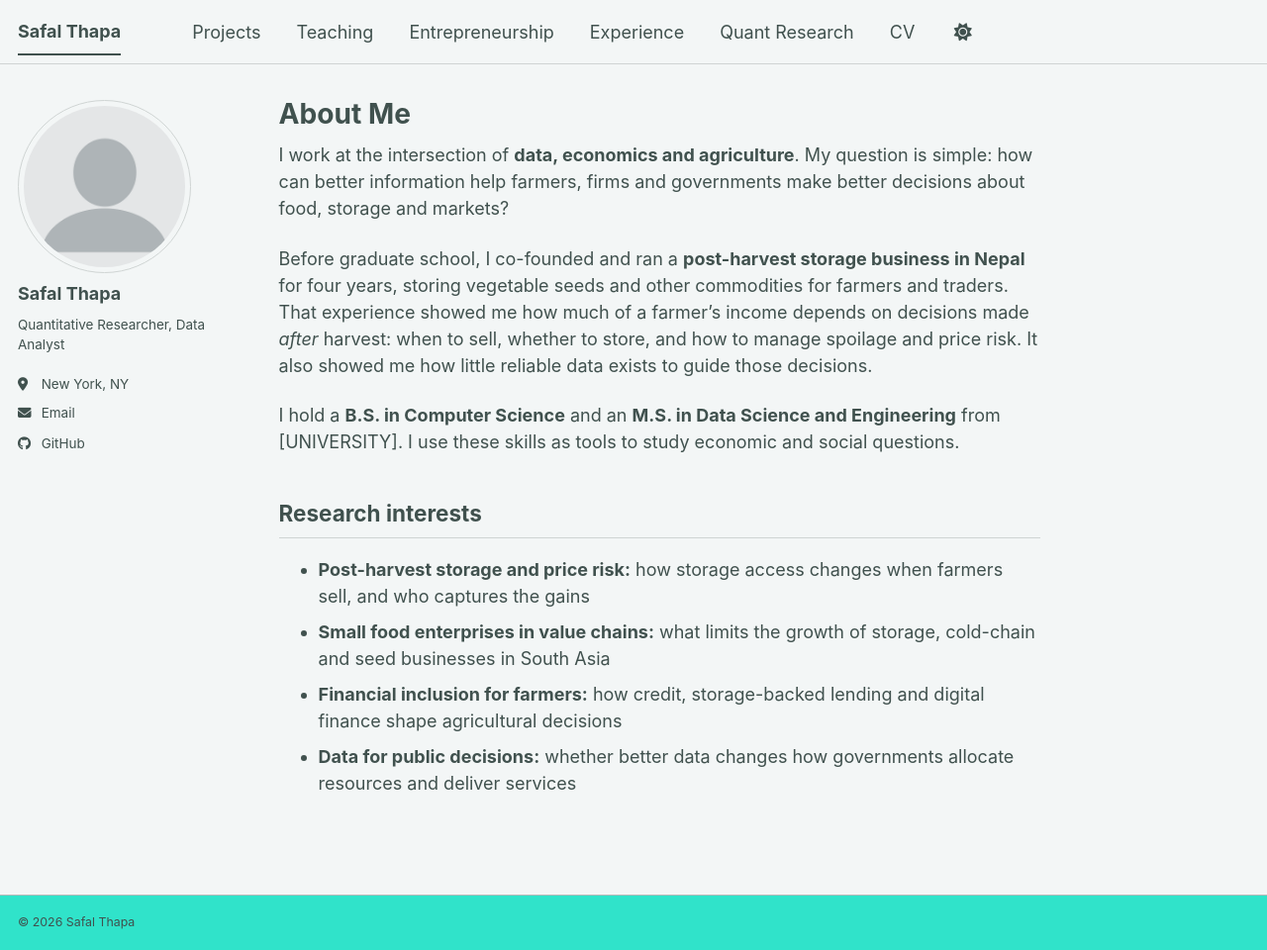
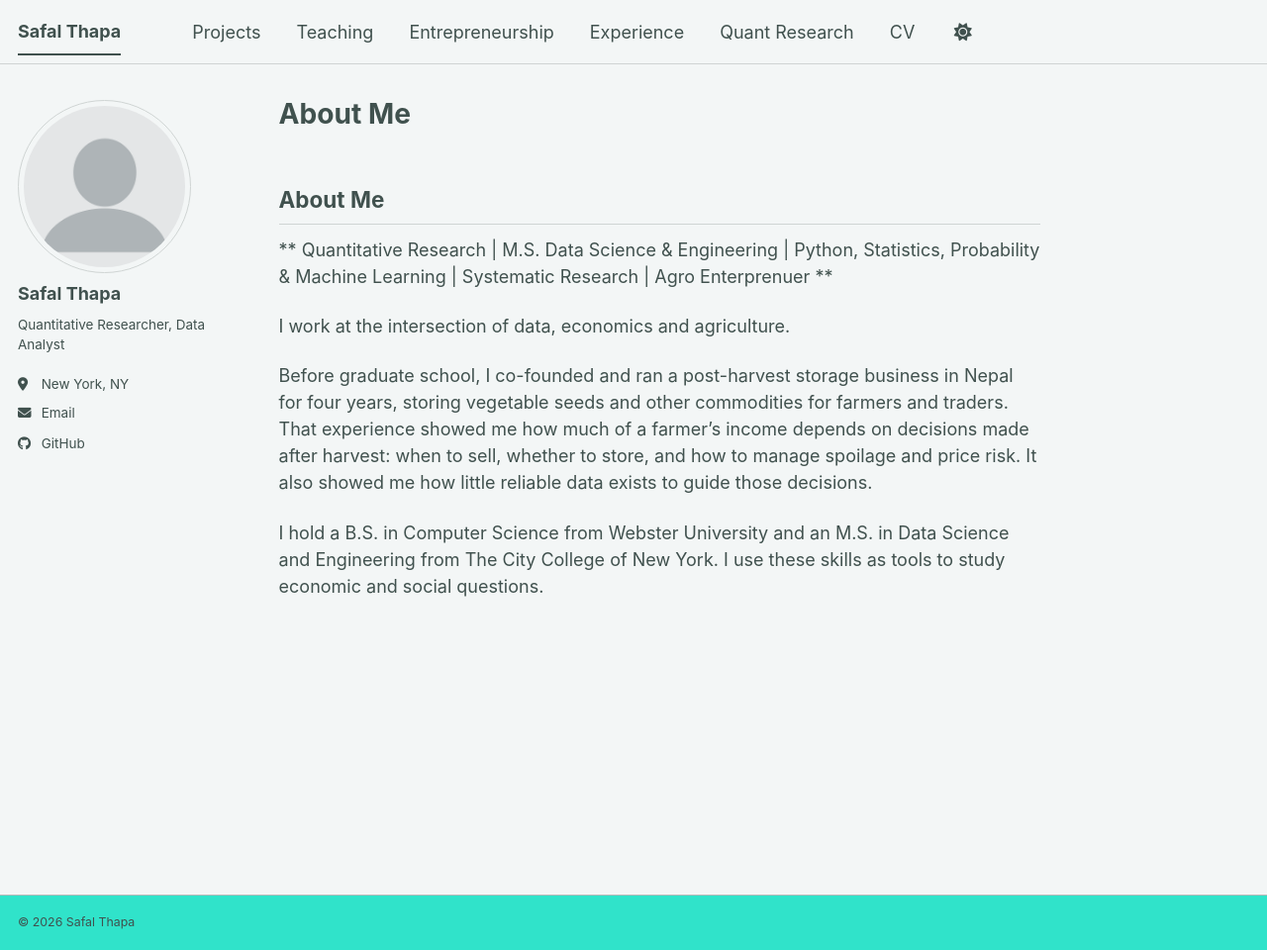
Before and after one commit to SafalThapa17/safalthapa.github.io, a Jekyll site: the page built from _pages/about.md, in a window 1280 px wide and 960 px high. Shown: the whole window at 99% size. Built offline with Jekyll 4.4.1, drawn with Linux system fonts in a browser that asks for light colours; a script bundle is joined from its source files by our own code; a style sheet for code colours, icons or effects is not loaded.

Commit message:
Revise about me section and clarify background
Updated personal information and removed redundant text.

```diff
--- a/_pages/about.md
+++ b/_pages/about.md
@@ -6,16 +6,11 @@ redirect_from:
   - /about/
   - /about.html
 ---
+## About Me
+** Quantitative Research | M.S. Data Science & Engineering | Python, Statistics, Probability & Machine Learning | Systematic Research | Agro Enterprenuer **
 
-I work at the intersection of **data, economics and agriculture**. My question is simple: how can better information help farmers, firms and governments make better decisions about food, storage and markets?
+I work at the intersection of data, economics and agriculture.
 
-Before graduate school, I co-founded and ran a **post-harvest storage business in Nepal** for four years, storing vegetable seeds and other commodities for farmers and traders. That experience showed me how much of a farmer's income depends on decisions made *after* harvest: when to sell, whether to store, and how to manage spoilage and price risk. It also showed me how little reliable data exists to guide those decisions.
+Before graduate school, I co-founded and ran a post-harvest storage business in Nepal for four years, storing vegetable seeds and other commodities for farmers and traders. That experience showed me how much of a farmer’s income depends on decisions made after harvest: when to sell, whether to store, and how to manage spoilage and price risk. It also showed me how little reliable data exists to guide those decisions.
 
-I hold a **B.S. in Computer Science** and an **M.S. in Data Science and Engineering** from [UNIVERSITY]. I use these skills as tools to study economic and social questions.
-
-## Research interests
-
-- **Post-harvest storage and price risk:** how storage access changes when farmers sell, and who captures the gains
-- **Small food enterprises in value chains:** what limits the growth of storage, cold-chain and seed businesses in South Asia
-- **Financial inclusion for farmers:** how credit, storage-backed lending and digital finance shape agricultural decisions
-- **Data for public decisions:** whether better data changes how governments allocate resources and deliver services
+I hold a B.S. in Computer Science from Webster University and an M.S. in Data Science and Engineering from The City College of New York. I use these skills as tools to study economic and social questions.
```
